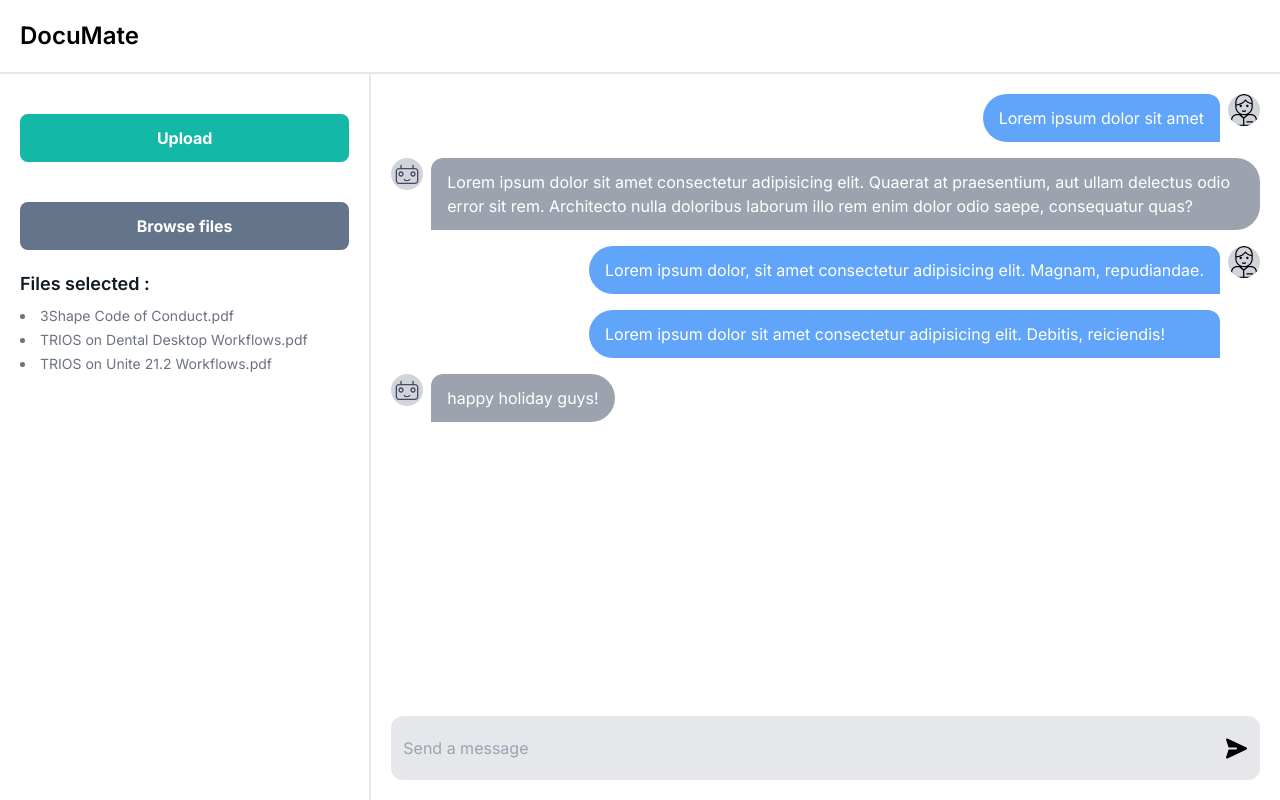
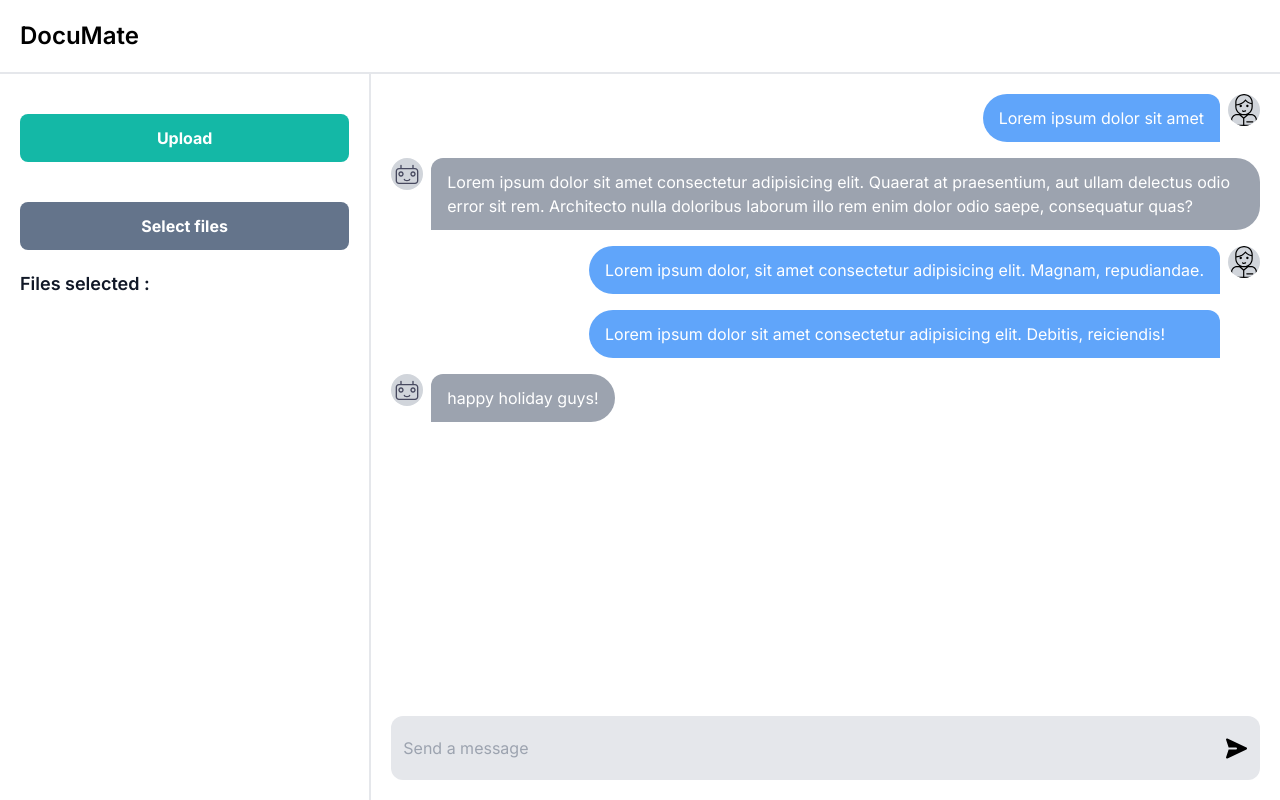
Before and after one commit to SirMoustache/documate, a Next.js app: page / in a window 1280 px wide. Built offline with nearby package versions, Linux system fonts and the light colour scheme.

Commit message:
Add file selection

```diff
--- a/src/features/FileUpload/FileUpload.tsx
+++ b/src/features/FileUpload/FileUpload.tsx
@@ -1,19 +1,42 @@
+"use client"; // Make 'FileUpload' a Client component
+
+import React, { useState } from "react"
+
 export default function FileUpload() {
+    const [files, setFiles] = useState<File[] | null>()
+
+    const handleSelectFiles = (e: React.ChangeEvent<HTMLInputElement>) => {
+        const fileList = e.target.files
+        if (fileList) {
+            let files: File[] = [...fileList];
+
+            files = files.filter((file) => file.type === "application/pdf")
+
+            setFiles(files)
+        }
+    }
+
     return (
         <div className="flex flex-col w-2/5 border-r-2 px-5 py-10">
             <button type="button" className="inline-flex items-center justify-center rounded-lg px-4 py-3 mb-10 transition duration-500 ease-in-out text-white bg-teal-500 hover:bg-teal-400 focus:outline-none">
                 <span className="font-bold">Upload</span>
             </button>
-            <button type="button" className="inline-flex items-center justify-center rounded-lg px-4 py-3 mb-5 transition duration-500 ease-in-out text-white bg-slate-500 hover:bg-slate-400 focus:outline-none">
-                <span className="font-bold">Browse files</span>
+            <button type="button" className="inline-flex items-center justify-center rounded-lg px-4 py-3 mb-5 transition duration-500 ease-in-out text-white bg-slate-500 hover:bg-slate-400 focus:outline-none relative overflow-hidden">
+                <span className="font-bold">Select files</span>
+                <input
+                    type="file"
+                    onChange={handleSelectFiles}
+                    multiple
+                    className="absolute top-0 left-0 bottom-0 right-0 opacity-0 cursor-pointer"
+                />
             </button>
 
             <h2 className="mb-2 text-lg font-semibold text-gray-900 dark:text-white">Files selected :</h2>
-            <ul className="max-w-md space-y-1 text-gray-500 list-disc list-inside dark:text-gray-400 text-sm">
-                <li>3Shape Code of Conduct.pdf</li>
-                <li>TRIOS on Dental Desktop Workflows.pdf</li>
-                <li>TRIOS on Unite 21.2 Workflows.pdf</li>
-            </ul>
+            {files && files.length > 0 ? <ul className="max-w-md space-y-1 text-gray-500 list-disc list-inside dark:text-gray-400 text-sm">
+                {files.map((file: File) => (
+                    <li key={file.name}>{file.name}</li>
+                ))}
+            </ul> : null}
         </div>
     )
 }
```
